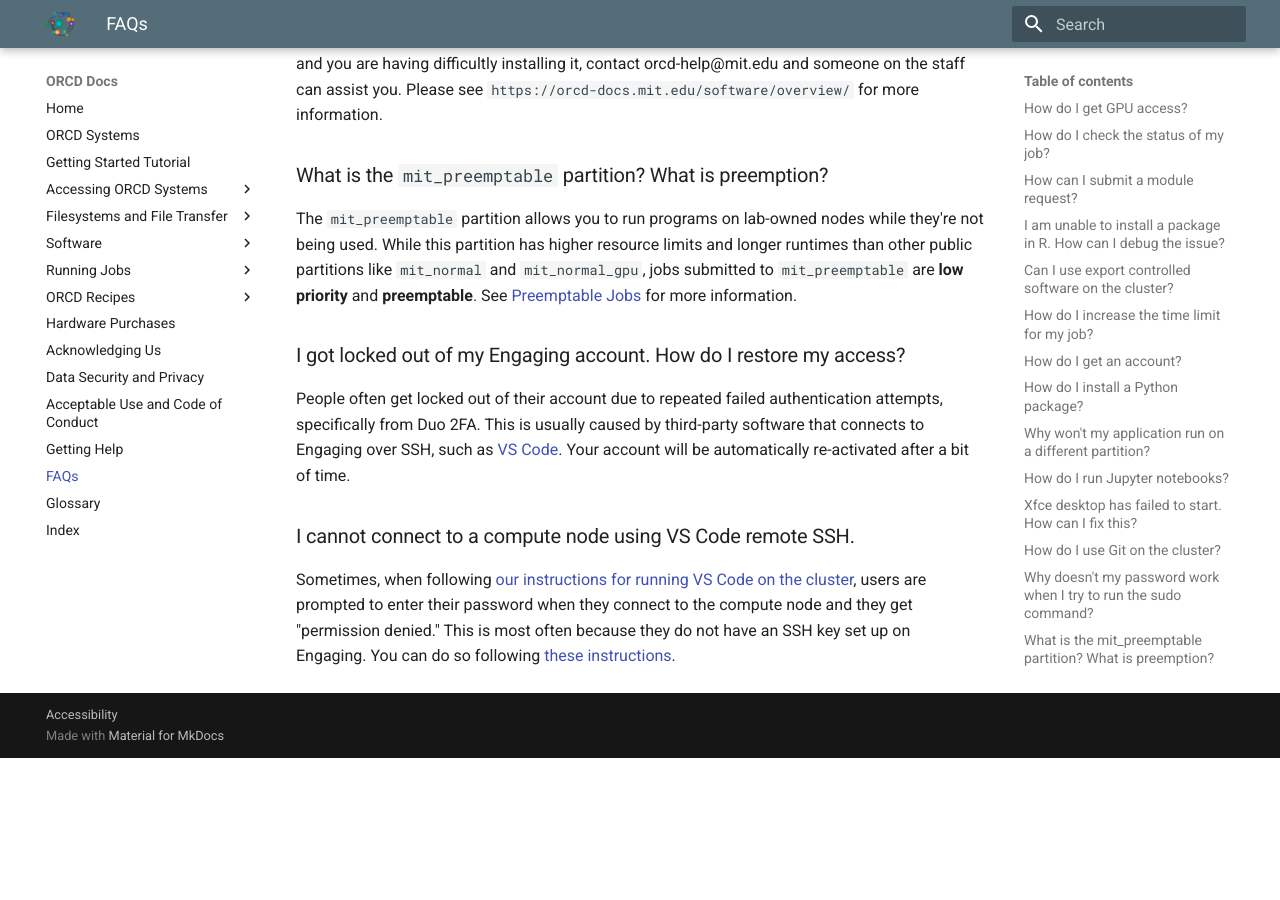
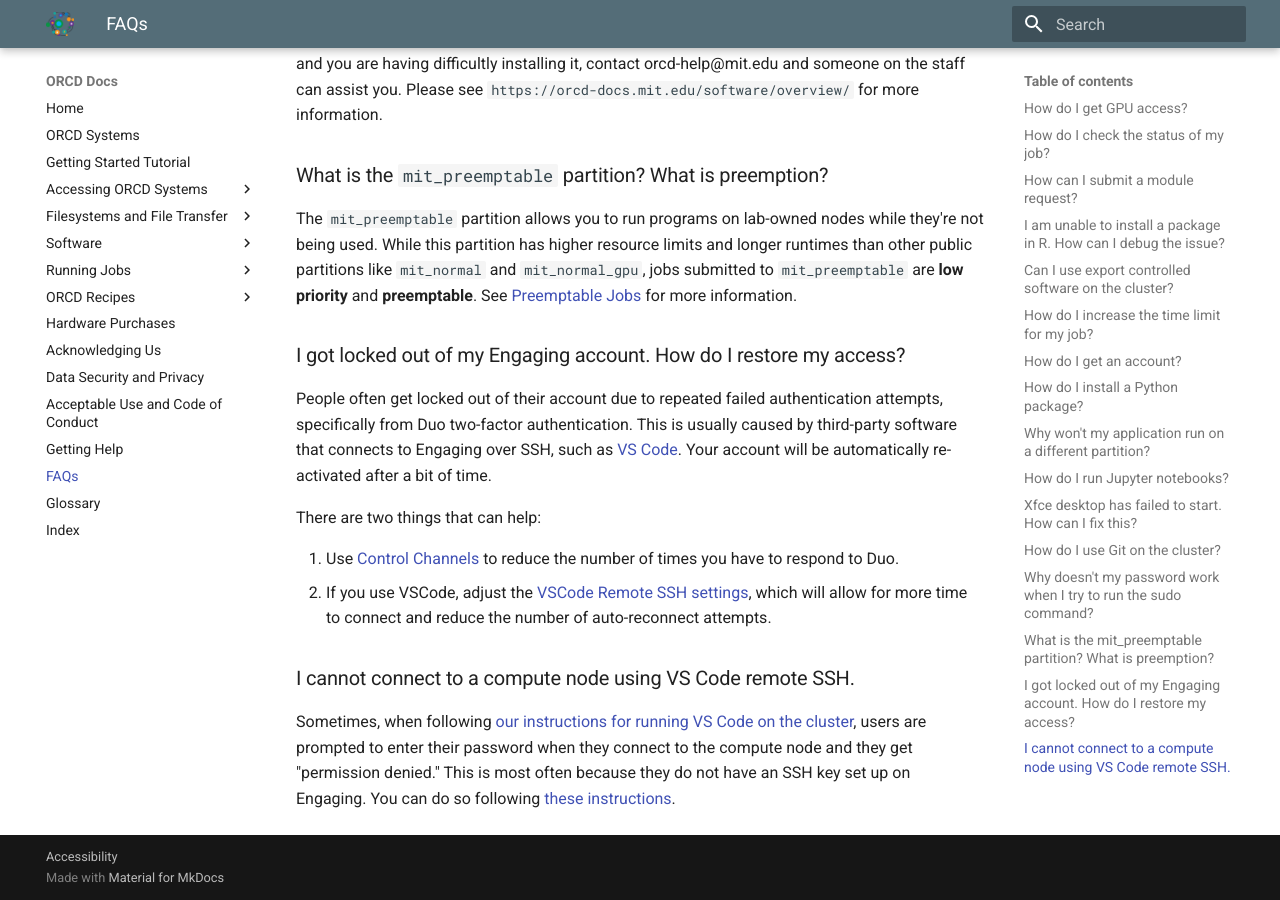
Before and after one commit to mit-orcd/orcd-docs-edit, an MkDocs documentation site: the page built from docs/faqs.md, in a window 1280 px wide and 900 px high, scrolled down 2973 px. Built offline with MkDocs 1.6.1 and Material for MkDocs 9.7.7, drawn with Linux system fonts in a browser that asks for light colours; before the commit the page ends 3731 px from its top, so only the background shows below that.

Commit message:
Update FAQs on Duo lockout
Give suggestions to help with duo lockout

```diff
--- a/docs/faqs.md
+++ b/docs/faqs.md
@@ -134,7 +134,12 @@ The `mit_preemptable` partition allows you to run programs on lab-owned nodes wh
 
 ### I got locked out of my Engaging account. How do I restore my access?
 
-People often get locked out of their account due to repeated failed authentication attempts, specifically from Duo 2FA. This is usually caused by third-party software that connects to Engaging over SSH, such as [VS Code](recipes/vscode.md#other-vscode-best-practices-tips-and-tricks). Your account will be automatically re-activated after a bit of time.
+People often get locked out of their account due to repeated failed authentication attempts, specifically from Duo two-factor authentication. This is usually caused by third-party software that connects to Engaging over SSH, such as [VS Code](recipes/vscode.md#other-vscode-best-practices-tips-and-tricks). Your account will be automatically re-activated after a bit of time.
+
+There are two things that can help:
+
+1. Use [Control Channels](https://orcd-docs.mit.edu/accessing-orcd/control-channels/) to reduce the number of times you have to respond to Duo.
+2. If you use VSCode, adjust the [VSCode Remote SSH settings](https://orcd-docs.mit.edu/recipes/vscode/#adjust-the-remotessh-extension-settings), which will allow for more time to connect and reduce the number of auto-reconnect attempts.
 
 ### I cannot connect to a compute node using VS Code remote SSH.
 
```
